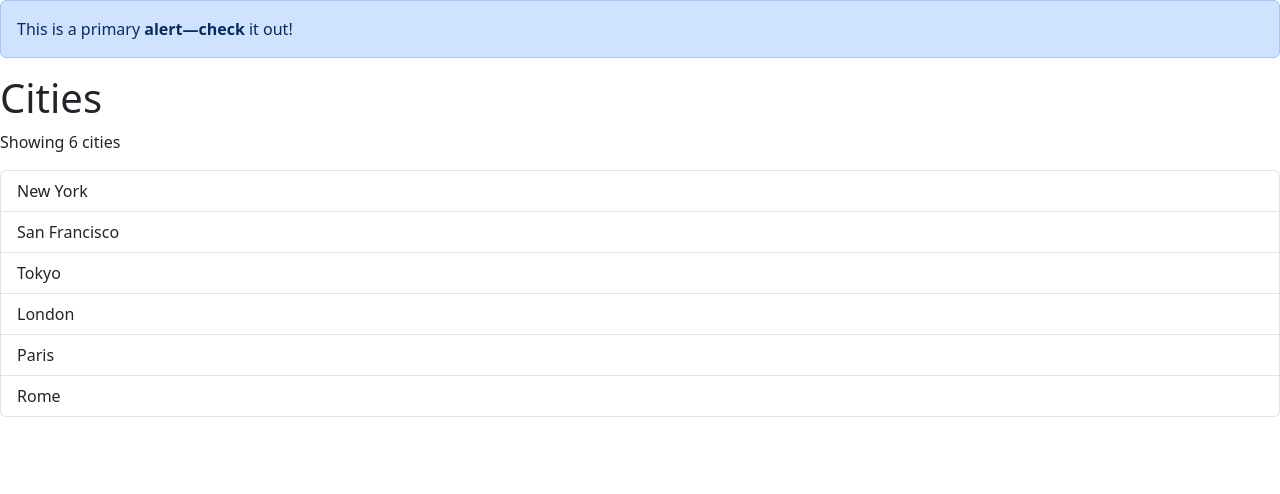
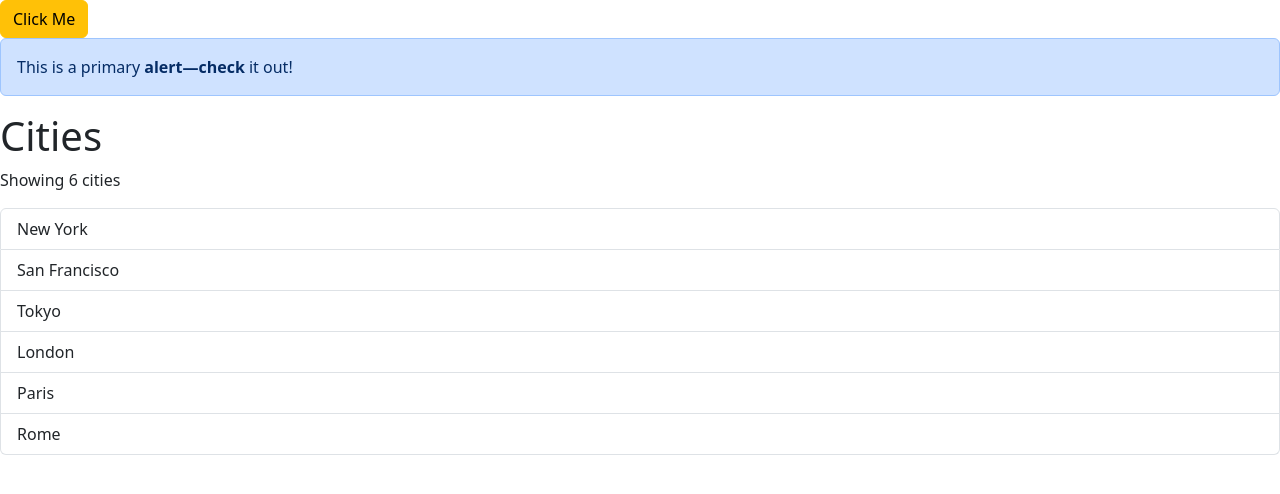
Before and after one commit to DevAhmedKhalil/mosh-react-app, a React (Vite) app: page / in a window 1280 px wide. Shown: the top 494 px of the page. Built offline with nearby package versions, Linux system fonts and the light colour scheme.

Commit message:
13- Exercise- Building a Button Component

```diff
--- a/src/App.tsx
+++ b/src/App.tsx
@@ -1,4 +1,5 @@
 import Alert from "./components/Alert";
+import Button from "./components/Button";
 import ListGroup from "./components/ListGroup";
 
 function App() {
@@ -17,6 +18,12 @@ function App() {
 
   return (
     <div>
+      <Button
+        color="warning"
+        onClick={() => console.log("Button clicked!")}
+      >
+        Click Me
+      </Button>
       <Alert>
         This is a primary <strong>alert—check</strong> it out!
       </Alert>
--- /dev/null
+++ b/src/components/Button.tsx
@@ -0,0 +1,12 @@
+interface ButtonProps {
+  color?: 'primary' | 'secondary' | 'success' | 'warning' | 'danger';
+  children: React.ReactNode;
+
+  onClick?(): void;
+}
+
+const Button = ({ color='primary', children, onClick }: ButtonProps) => {
+  return <button className={'btn btn-' + color} onClick={onClick}>{children}</button>;
+};
+
+export default Button;
```
